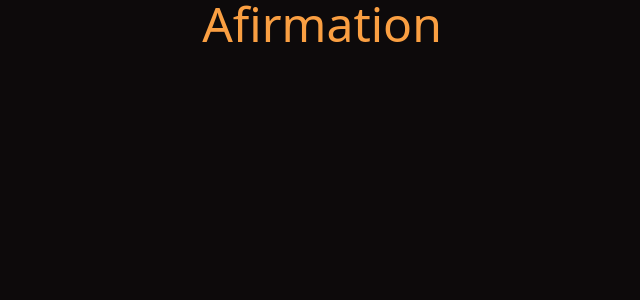
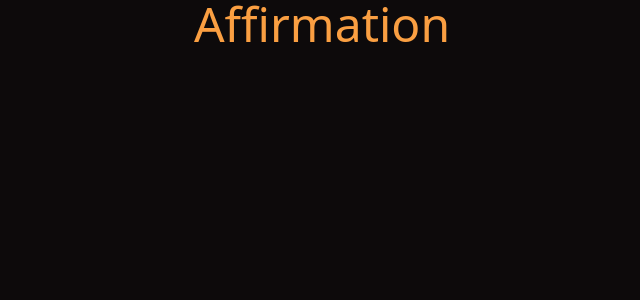
Before and after one commit to wiktrek/info.wiktrek.xyz, a Next.js app: page / in a window 1280 px wide. Shown: the top 300 px of the page, without its empty margins (318-958 px from the left). Built offline with nearby package versions, Linux system fonts and the light colour scheme.

Commit message:
affirmation

```diff
--- a/app/afirmation/page.tsx
+++ b/app/affirmation/page.tsx
@@ -14,7 +14,7 @@ export default async function Page() {
         <link rel="icon" href="/favicon.ico" />
       </Head>
       <main className="items-center justify-center text-center">
-        <a className=" text-red-400">{a.affirmation}</a>
+        <a className=" text-7xl text-red-400">{a.affirmation}</a>
       </main>
     </>
   );
--- a/app/page.tsx
+++ b/app/page.tsx
@@ -11,8 +11,8 @@ export default function Page() {
       </Head>
       <main className=" h-screen items-center justify-center text-center text-5xl  no-underline">
         <div>
-          <Link href="/afirmation" className="">
-            Afirmation
+          <Link href="/affirmation" className="">
+            Affirmation
           </Link>
           <Link href="/"></Link>
         </div>
```
Also changed, not shown: app/affirmation/layout.tsx (renamed from app/afirmation/layout.tsx), app/someapi/page.tsx (added), 1 other file (tests, documents, lock files or other folders).
